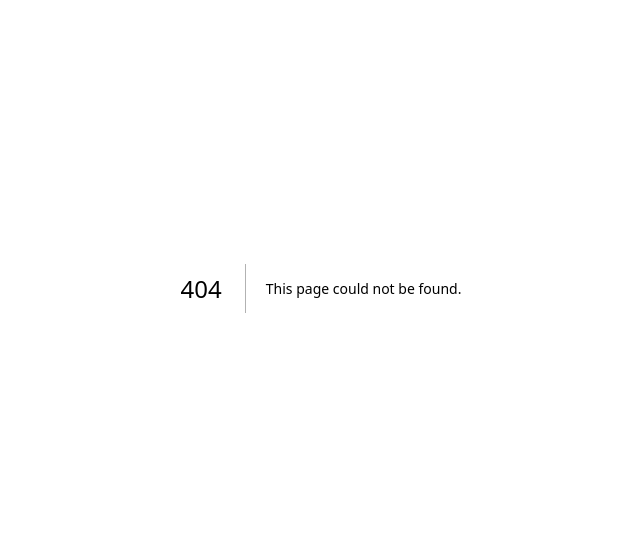
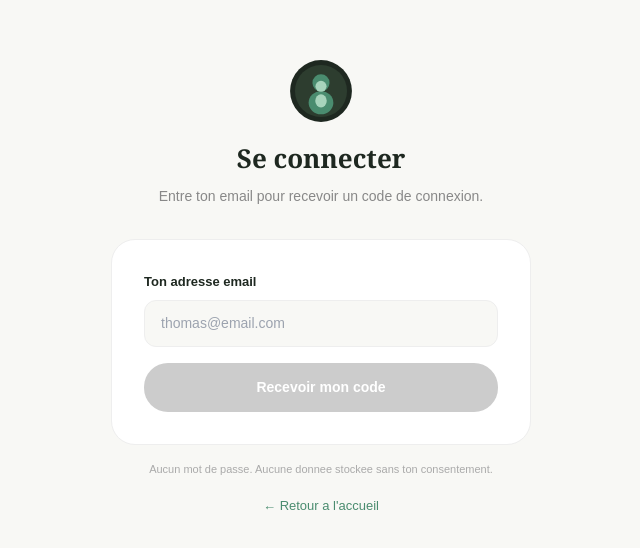
Before and after one commit to Julproject/dadup, a Next.js app: page /login in a window 1280 px wide. Before the commit this address had no page. Shown: the part 112-660 px from the top of the page, without its empty margins (319-959 px from the left). Built offline with nearby package versions, Linux system fonts and the light colour scheme.

Commit message:
Create page.tsx

```diff
--- /dev/null
+++ b/app/login/page.tsx
@@ -0,0 +1,155 @@
+'use client';
+
+import { useState } from 'react';
+import { useRouter } from 'next/navigation';
+
+export default function LoginPage() {
+  const router = useRouter();
+  const [step, setStep] = useState<'email' | 'code'>('email');
+  const [email, setEmail] = useState('');
+  const [code, setCode] = useState('');
+  const [loading, setLoading] = useState(false);
+  const [error, setError] = useState('');
+
+  const sendCode = async () => {
+    if (!email) return;
+    setLoading(true);
+    setError('');
+    try {
+      const res = await fetch('/api/auth/send-code', {
+        method: 'POST',
+        headers: { 'Content-Type': 'application/json' },
+        body: JSON.stringify({ email }),
+      });
+      const data = await res.json();
+      if (data.success) {
+        setStep('code');
+      } else {
+        setError(data.error || 'Erreur envoi email');
+      }
+    } catch {
+      setError('Erreur connexion');
+    } finally {
+      setLoading(false);
+    }
+  };
+
+  const verifyCode = async () => {
+    if (!code) return;
+    setLoading(true);
+    setError('');
+    try {
+      const res = await fetch('/api/auth/verify-code', {
+        method: 'POST',
+        headers: { 'Content-Type': 'application/json' },
+        body: JSON.stringify({ email, code }),
+      });
+      const data = await res.json();
+      if (data.success) {
+        if (data.user?.dpa) {
+          router.push('/dashboard');
+        } else {
+          router.push('/onboarding');
+        }
+      } else {
+        setError(data.error || 'Code invalide');
+      }
+    } catch {
+      setError('Erreur connexion');
+    } finally {
+      setLoading(false);
+    }
+  };
+
+  return (
+    <main style={{minHeight:'100vh', background:'#f8f8f5', display:'flex', alignItems:'center', justifyContent:'center', padding:'16px', fontFamily:'sans-serif'}}>
+      <div style={{maxWidth:'420px', width:'100%'}}>
+
+        <div style={{textAlign:'center', marginBottom:'32px'}}>
+          <svg viewBox="0 0 300 300" width="64" height="64" style={{margin:'0 auto 16px'}}>
+            <circle cx="150" cy="150" r="145" fill="#1e2820"/>
+            <circle cx="150" cy="150" r="122" fill="#2d3d2f"/>
+            <ellipse cx="150" cy="205" rx="58" ry="54" fill="#4a8c6f"/>
+            <circle cx="150" cy="112" r="40" fill="#4a8c6f"/>
+            <ellipse cx="150" cy="196" rx="27" ry="31" fill="#a8d4bc"/>
+            <circle cx="150" cy="128" r="26" fill="#a8d4bc"/>
+          </svg>
+          <h1 style={{fontSize:'26px', fontWeight:700, color:'#1e2820', margin:'0 0 8px', fontFamily:'Georgia,serif'}}>
+            {step === 'email' ? 'Se connecter' : 'Vérifie tes emails'}
+          </h1>
+          <p style={{color:'#888', fontSize:'14px', margin:0}}>
+            {step === 'email'
+              ? 'Entre ton email pour recevoir un code de connexion.'
+              : `Code envoyé à ${email}. Valable 10 minutes.`}
+          </p>
+        </div>
+
+        <div style={{background:'#fff', borderRadius:'24px', padding:'32px', border:'1px solid #eee'}}>
+
+          {step === 'email' ? (
+            <div style={{display:'flex', flexDirection:'column', gap:'16px'}}>
+              <div>
+                <label style={{display:'block', color:'#1e2820', fontSize:'13px', fontWeight:600, marginBottom:'8px'}}>Ton adresse email</label>
+                <input
+                  type="email"
+                  placeholder="thomas@email.com"
+                  value={email}
+                  onChange={e => setEmail(e.target.value)}
+                  onKeyDown={e => e.key === 'Enter' && sendCode()}
+                  style={{width:'100%', background:'#f8f8f5', border:'1px solid #eee', borderRadius:'12px', padding:'12px 16px', fontSize:'14px', color:'#1e2820', boxSizing:'border-box'}}
+                />
+              </div>
+              {error && <p style={{color:'#cc4444', fontSize:'13px', margin:0}}>{error}</p>}
+              <button
+                onClick={sendCode}
+                disabled={loading || !email}
+                style={{background: email ? '#1e2820' : '#ccc', color: email ? '#f5c842' : '#fff', border:'none', borderRadius:'24px', padding:'14px', fontSize:'14px', fontWeight:700, cursor: email ? 'pointer' : 'not-allowed'}}
+              >
+                {loading ? 'Envoi en cours...' : 'Recevoir mon code'}
+              </button>
+            </div>
+          ) : (
+            <div style={{display:'flex', flexDirection:'column', gap:'16px'}}>
+              <div>
+                <label style={{display:'block', color:'#1e2820', fontSize:'13px', fontWeight:600, marginBottom:'8px'}}>Code a 6 chiffres</label>
+                <input
+                  type="text"
+                  placeholder="123456"
+                  value={code}
+                  onChange={e => setCode(e.target.value.replace(/\D/g, '').slice(0, 6))}
+                  onKeyDown={e => e.key === 'Enter' && verifyCode()}
+                  maxLength={6}
+                  style={{width:'100%', background:'#f8f8f5', border:'1px solid #eee', borderRadius:'12px', padding:'16px', fontSize:'28px', fontWeight:700, color:'#1e2820', boxSizing:'border-box', textAlign:'center', letterSpacing:'12px'}}
+                />
+              </div>
+              {error && <p style={{color:'#cc4444', fontSize:'13px', margin:0}}>{error}</p>}
+              <button
+                onClick={verifyCode}
+                disabled={loading || code.length !== 6}
+                style={{background: code.length === 6 ? '#1e2820' : '#ccc', color: code.length === 6 ? '#f5c842' : '#fff', border:'none', borderRadius:'24px', padding:'14px', fontSize:'14px', fontWeight:700, cursor: code.length === 6 ? 'pointer' : 'not-allowed'}}
+              >
+                {loading ? 'Verification...' : 'Acceder a mon espace'}
+              </button>
+              <button
+                onClick={() => { setStep('email'); setCode(''); setError(''); }}
+                style={{background:'none', border:'none', color:'#888', fontSize:'13px', cursor:'pointer', padding:'4px'}}
+              >
+                Changer d'email
+              </button>
+            </div>
+          )}
+
+        </div>
+
+        <p style={{textAlign:'center', color:'#aaa', fontSize:'11px', marginTop:'16px', lineHeight:1.5}}>
+          Aucun mot de passe. Aucune donnee stockee sans ton consentement.
+        </p>
+
+        <div style={{textAlign:'center', marginTop:'16px'}}>
+          <a href="/" style={{color:'#4a8c6f', fontSize:'13px', textDecoration:'none'}}>← Retour a l'accueil</a>
+        </div>
+
+      </div>
+    </main>
+  );
+}
```
